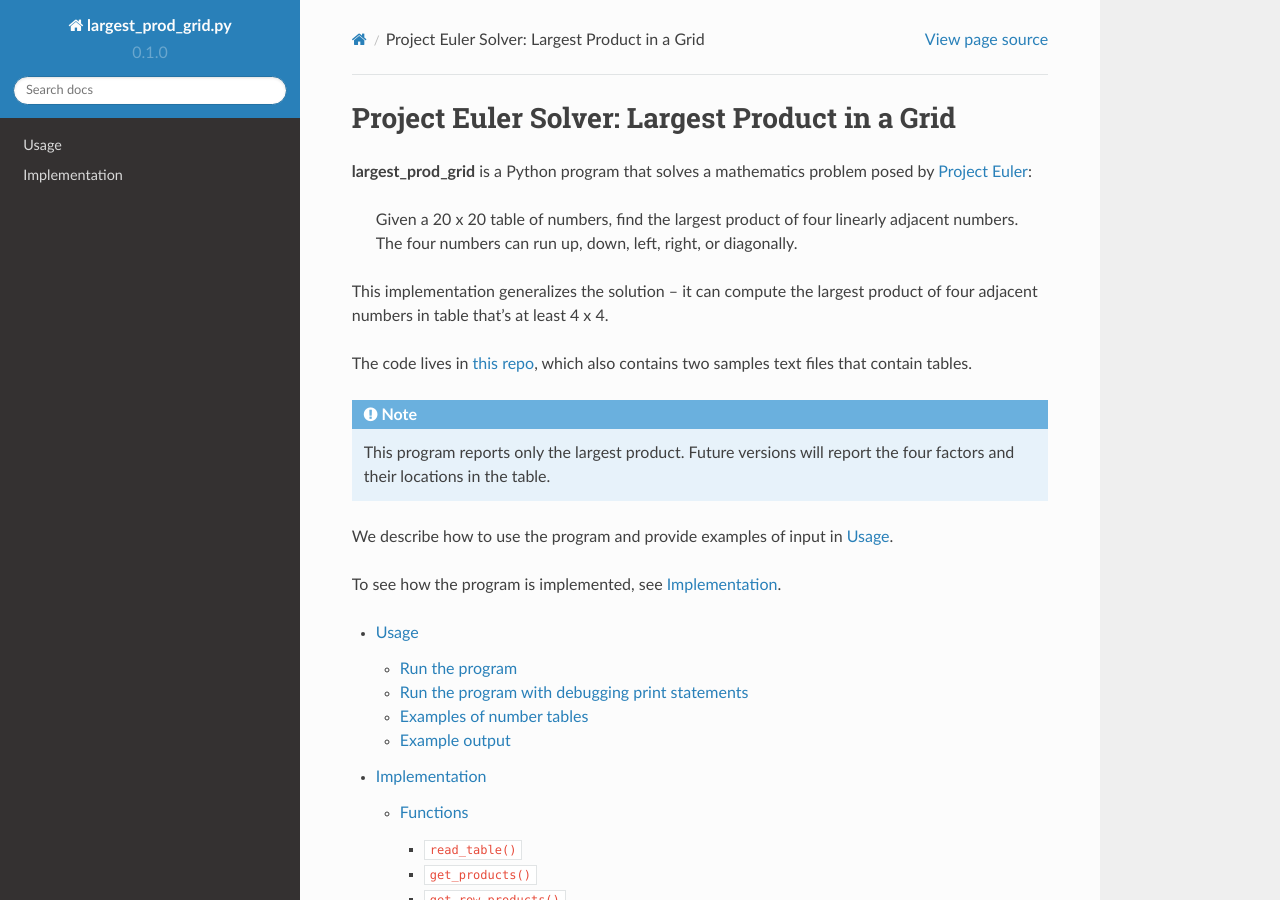
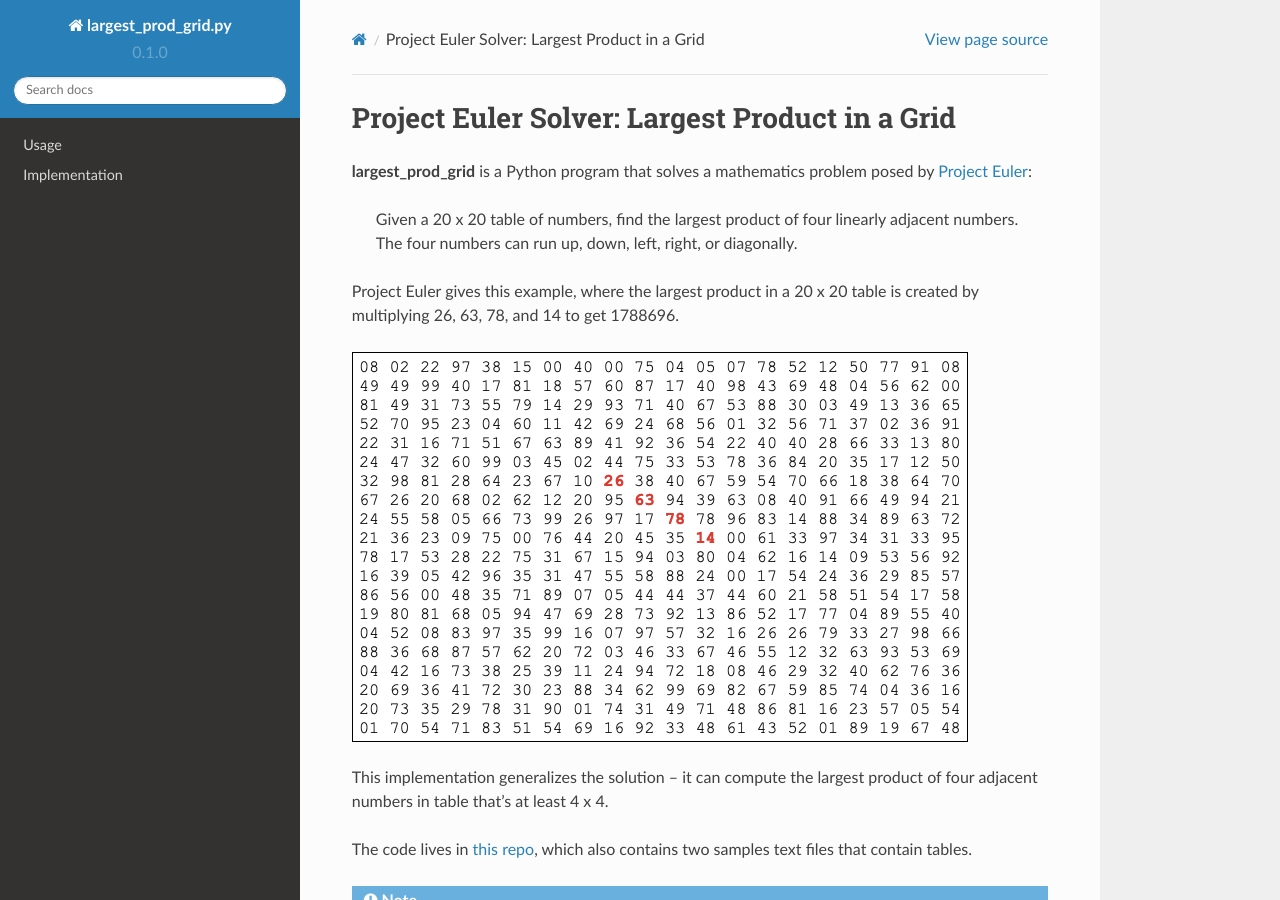
Before and after one commit to XtinaJohnson/largest_prod_grid_docs, a Sphinx documentation site: the page built from docs/source/index.rst, in a window 1280 px wide and 900 px high. Built offline with Sphinx 7.4.7 and the Read the Docs theme 2.0.0, drawn with Linux system fonts in a browser that asks for light colours.

Commit message:
Add image code

```diff
--- a/docs/source/index.rst
+++ b/docs/source/index.rst
@@ -6,6 +6,11 @@ by `Project Euler <https://projecteuler.net/>`_:
 
     Given a 20 x 20 table of numbers, find the largest product of four linearly adjacent numbers.
     The four numbers can run up, down, left, right, or diagonally.
+
+Project Euler gives this example, where the largest product in a 20 x 20 table is created by multiplying 26, 63, 78, and 14 to get 1788696.
+
+.. image:: euler_grid_example.png
+
 
 This implementation generalizes the solution -- it can compute the largest product of four adjacent numbers in table that's at least 4 x 4.
 
```
